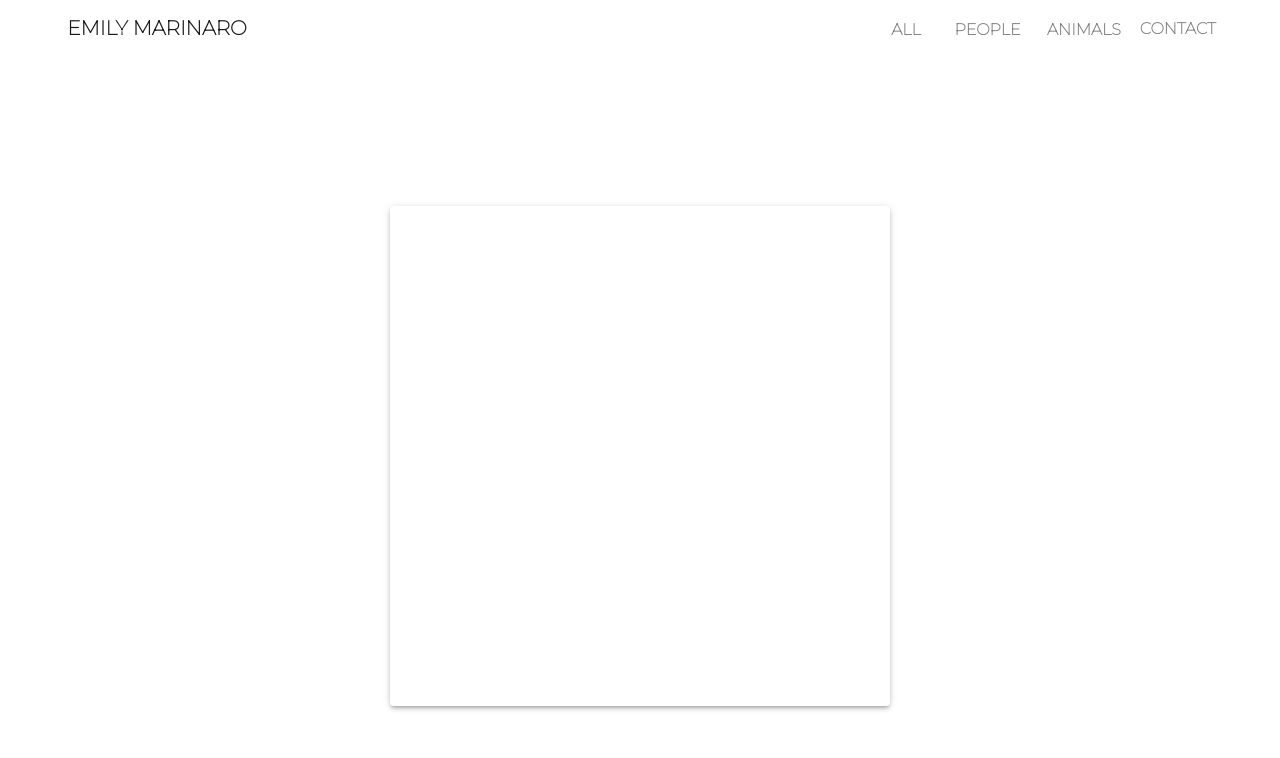
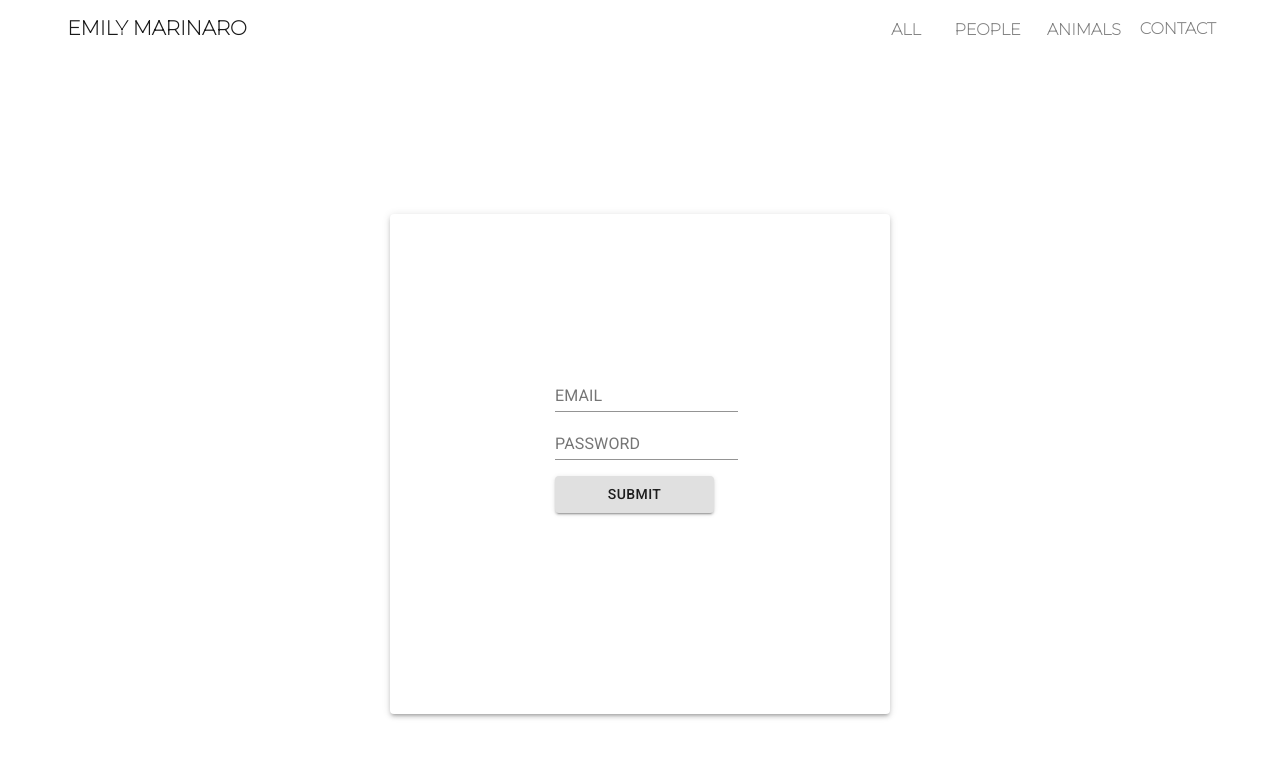
Before and after one commit to e0marina/mod_art_port, a React (Create React App) app in the folder client/: page /admin-login in a window 1280 px wide. Shown: the top 758 px of the page. Built offline with nearby package versions, Linux system fonts and the light colour scheme.

Commit message:
Mui component for admin login form looks good, needs functionality next

```diff
--- a/client/src/components/AdminFormContainer/adminFormContainer.js
+++ b/client/src/components/AdminFormContainer/adminFormContainer.js
@@ -3,6 +3,8 @@ import { makeStyles } from '@material-ui/core/styles';
 import Grid from '@material-ui/core/Grid';
 import Container from '@material-ui/core/Container';
 import Paper from '@material-ui/core/Paper';
+import TextField from '@material-ui/core/TextField';
+import Button from '@material-ui/core/Button';
 
 const useStyles = makeStyles((theme) => ({
   gridItem: {
@@ -11,6 +13,21 @@ const useStyles = makeStyles((theme) => ({
   paper: {
     height: 500,
     width: 500,
+  },
+  form: {
+    '& > *': {
+      margin: theme.spacing(1),
+      width: '30ch',
+    },
+  },
+  txtfield: {
+    marginLeft: '33%',
+    paddingTop: '150px',
+  },
+  button: {
+    flexDirection: 'column',
+    marginLeft: '33%',
+    width: '20ch',
   },
 }));
 
@@ -21,7 +38,17 @@ const FormContainer = () => {
       <Container>
         <Grid container justify='center'>
           <Grid item className={classes.gridItem}>
-            <Paper elevation={3} className={classes.paper} />
+            <Paper elevation={3} className={classes.paper}>
+              <form className={classes.form} noValidate autoComplete='off'>
+                <div className={classes.txtfield}>
+                  <TextField id='standard-basic' label='EMAIL' />
+                  <TextField id='standard-basic' label='PASSWORD' />
+                </div>
+                <Button className={classes.button} variant='contained'>
+                  Submit
+                </Button>
+              </form>
+            </Paper>
           </Grid>
         </Grid>
       </Container>
```
